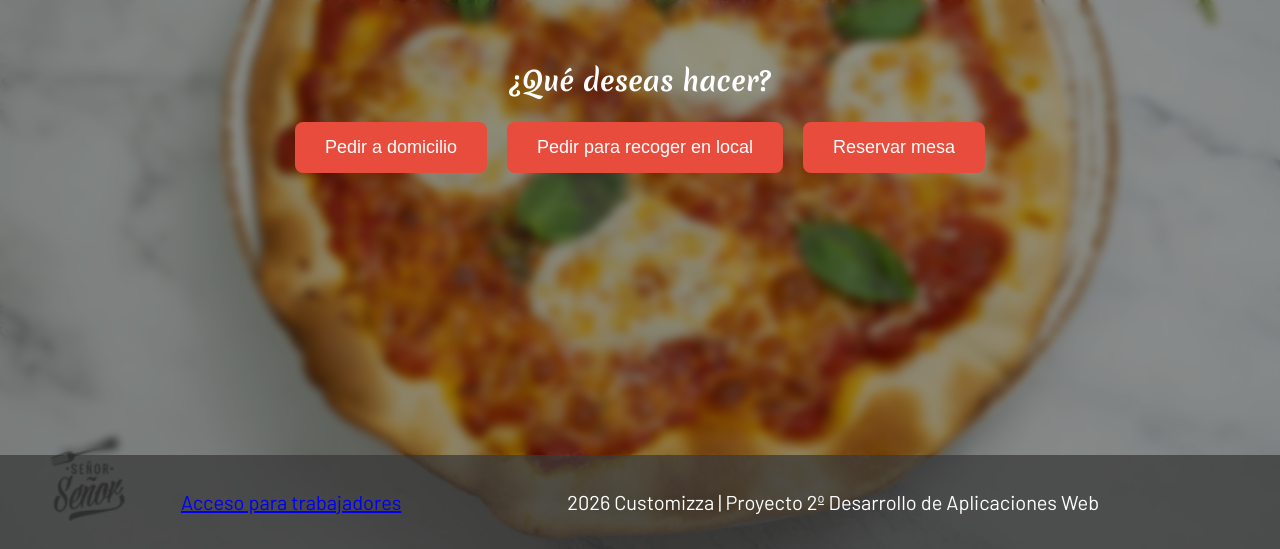
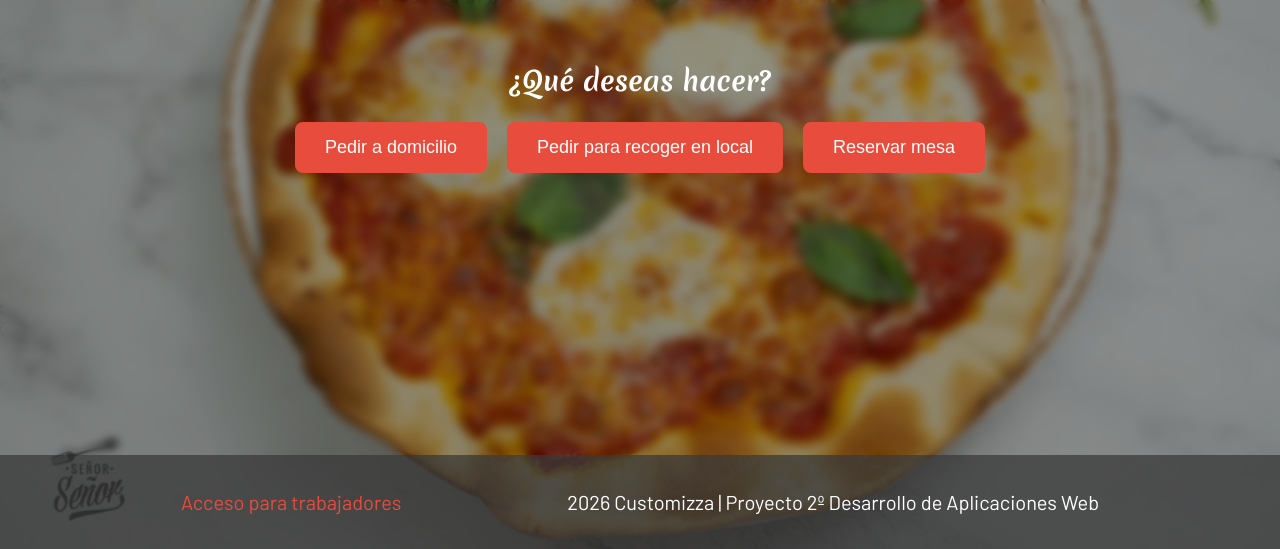
Before and after one commit to fogacademico/PIM2025-26, a PHP site: page / in a window 1280 px wide. Shown: the part 251-800 px from the top of the page. Run offline with PHP 8.4, Linux system fonts and the light colour scheme.

Commit message:
Aplicado estilo al acceso al login

```diff
--- a/index.php
+++ b/index.php
@@ -36,7 +36,7 @@
   </main>
 
   <footer>
-    <p><a class="login" href="./empleados/login.php" data-i18n="login_employees">Acceso para trabajadores</a></p>
+    <p><a class="acceso-login" href="./empleados/login.php" data-i18n="login_employees">Acceso para trabajadores</a></p>
     <p data-i18n="footer"> 2026 Customizza | Proyecto 2º Desarrollo de Aplicaciones Web</p>
   </footer>
 
--- a/style/index.css
+++ b/style/index.css
@@ -120,6 +120,11 @@ input:focus {
   outline-offset: 2px;
 }
 
+.acceso-login {
+  color:#e74c3c;
+  text-decoration: none;
+}
+
 /* LOGIN */
 .login {
   display: flex;
```
